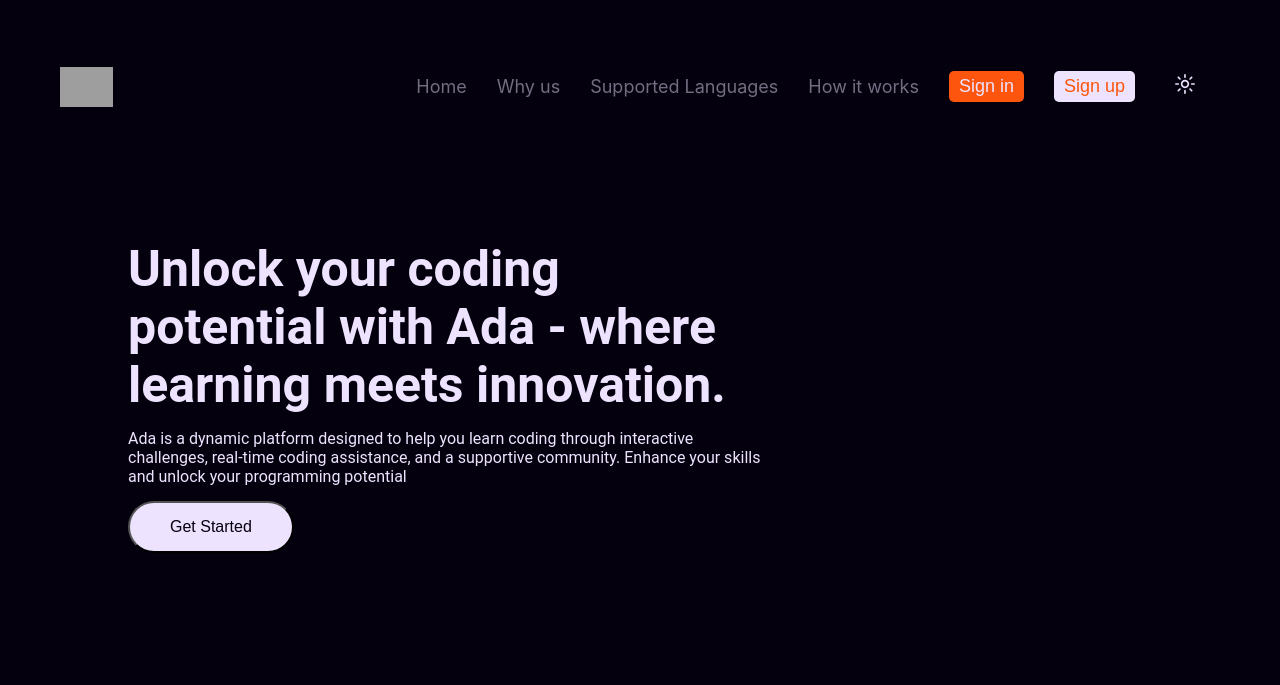
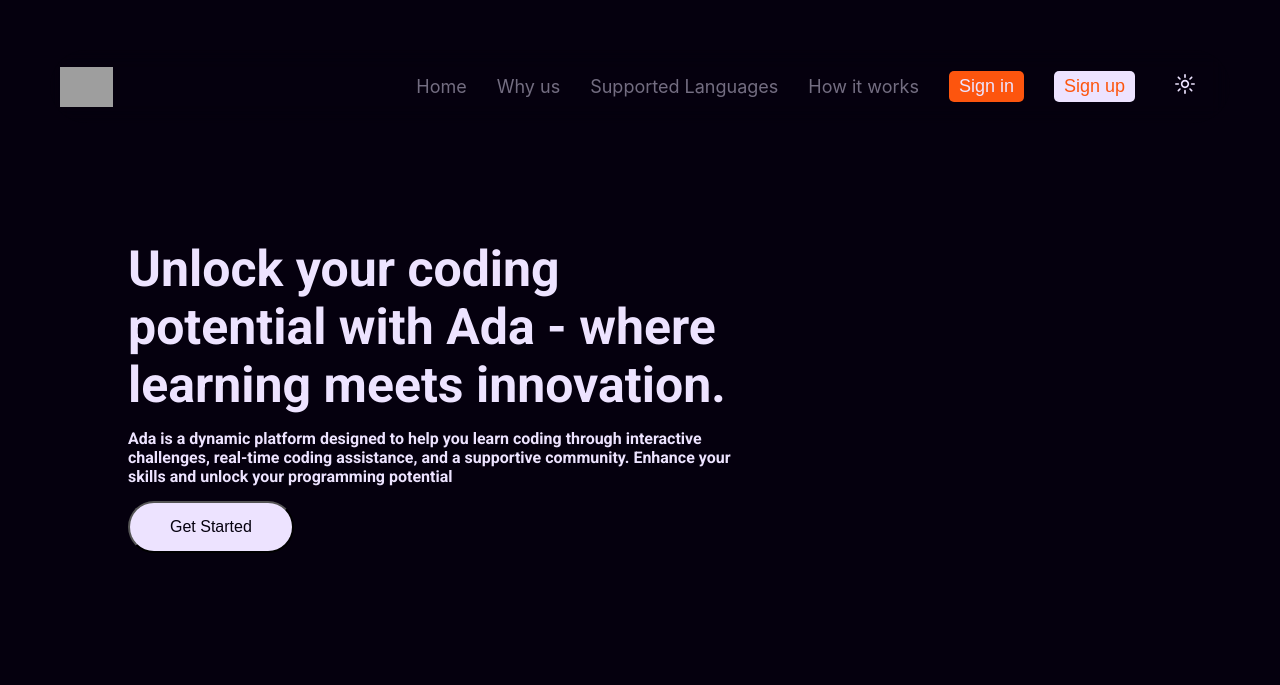
Before and after one commit to AlgorithmicPV/Ada-Learning-Platform, a Flask app: page / in a window 1280 px wide. Shown: the top 685 px of the page. Run offline with Flask 3, Linux system fonts and the light colour scheme; some web fonts are replaced; grey boxes are pictures that could not be loaded.

Commit message:
add custom fonts using @font-face into the landing_page.css

```diff
--- a/static/css/landing_page.css
+++ b/static/css/landing_page.css
@@ -1,3 +1,16 @@
+@font-face {
+  font-family: "Inter";
+  src: url("/fonts/Inter.ttf") format("truetype");
+  font-style: normal;
+}
+
+@font-face {
+  font-family: "Roboto";
+  src: url("/fonts/Roboto.ttf") format("truetype");
+  font-weight: 700;
+  font-style: normal;
+}
+
 html {
   scroll-behavior: smooth;
 }
```
